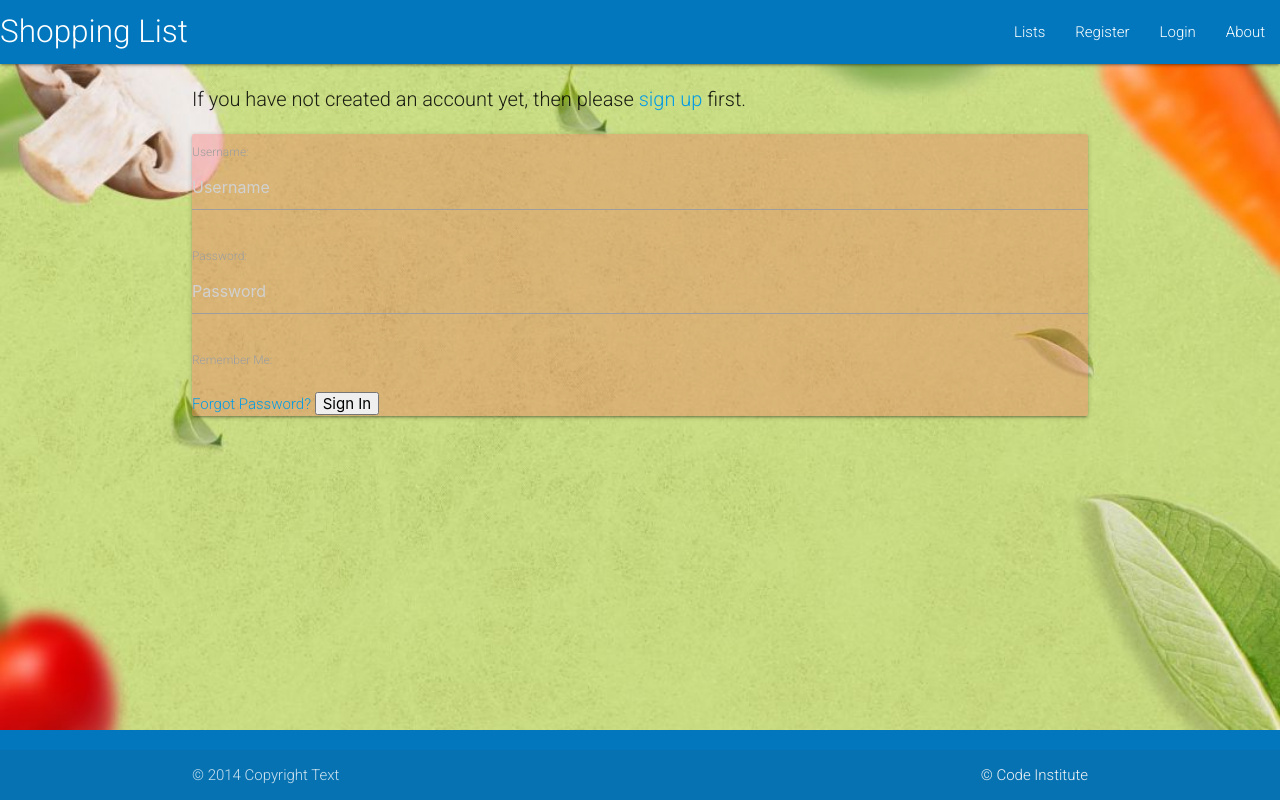
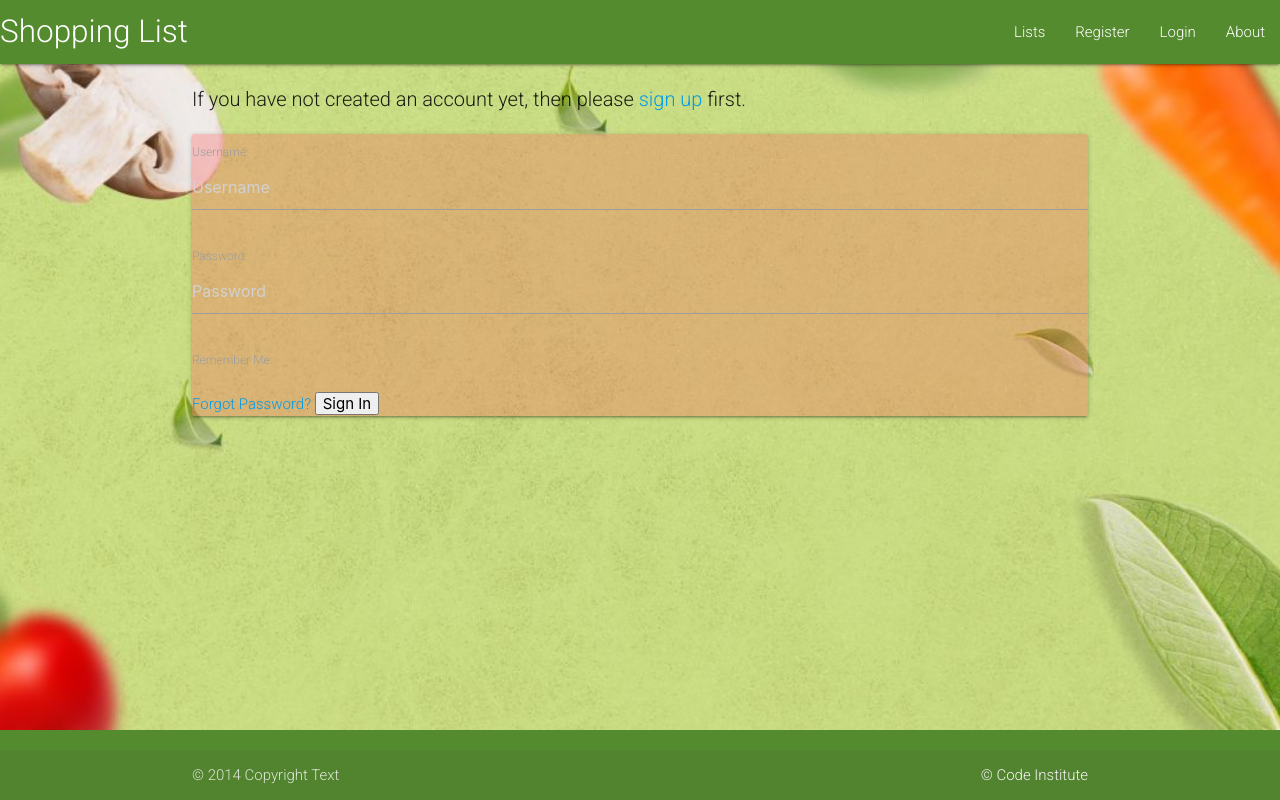
Before and after one commit to TomaszWoloszyn983/shopping-list-application, a Django app: page /accounts/login/ in a window 1280 px wide. Run offline with Django 3.2, Linux system fonts and the light colour scheme; some libraries are stand-ins or nearby versions.

Commit message:
Style navbar and footer

```diff
--- a/templates/account/base.html
+++ b/templates/account/base.html
@@ -26,7 +26,7 @@
         <li><a href="{% url 'account_email' %}">Change E-mail</a></li>
         <li><a href="{% url 'account_logout' %}">Sign Out</a></li>
         {% else %}
-        <li><a href="{% url 'account_login' %}">Sign In</a></li>
+        <li><a href="{% url 'account_login' %}" class="black-text">Sign In</a></li>
         <li><a href="{% url 'account_signup' %}">Sign Up</a></li>
         {% endif %}
       </ul>
--- a/templates/account/login.html
+++ b/templates/account/login.html
@@ -21,7 +21,7 @@ for a {{ site_name }} account and sign in below:{% endblocktrans %}</p>
     {% include "socialaccount/snippets/provider_list.html" with process="login" %}
   </ul>
 
-  <div class="login-or">{% trans 'or' %}</div>
+  <div class="login-or black-text">{% trans 'or' %}</div>
 
 </div>
 
--- a/templates/base.html
+++ b/templates/base.html
@@ -23,7 +23,7 @@
 <!-- top navbar -->
     <header>
       <div class="navbar-fixed">
-        <nav class="navbar-fixed light-blue darken-3">
+        <nav class="navbar-fixed light-green darken-3">
           <div class="nav-wrapper">
             <a href="{% url 'home' %}" class="brand-logo">Shopping List</a>
             <link rel="stylesheet" href="https://cdnjs.cloudflare.com/ajax/libs/font-awesome/6.2.0/css/all.min.css" integrity="sha512-xh6O/CkQoPOWDdYTDqeRdPCVd1SpvCA9XXcUnZS2FmJNp1coAFzvtCN9BmamE+4aHK8yyUHUSCcJHgXloTyT2A==" crossorigin="anonymous" referrerpolicy="no-referrer" />
@@ -80,7 +80,7 @@
 
 
 <!-- Footer -->
-    <footer class="page-footer light-blue darken-3">
+    <footer class="page-footer light-green darken-3">
         <div class="footer-copyright">
           <div class="container">
           © 2014 Copyright Text
```
